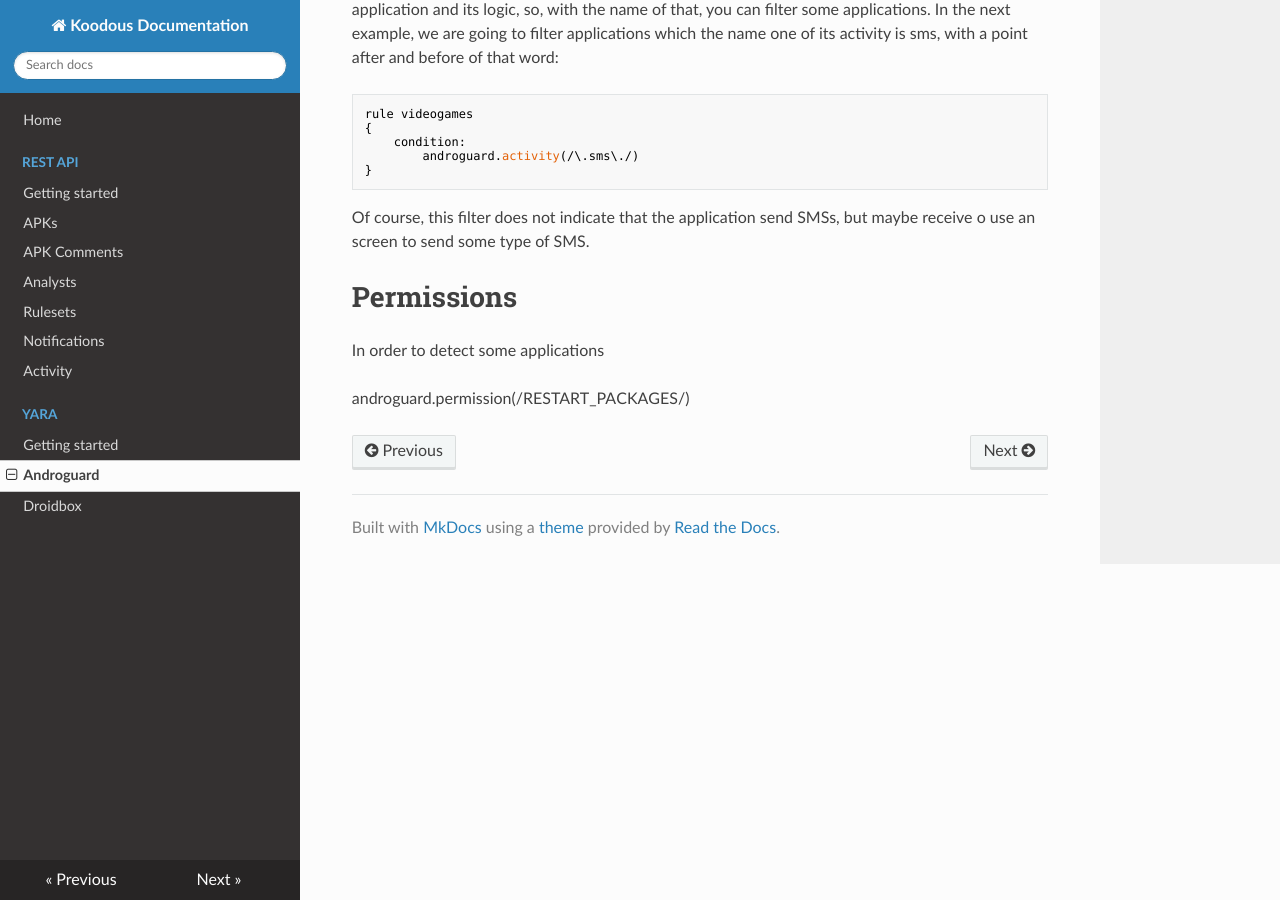
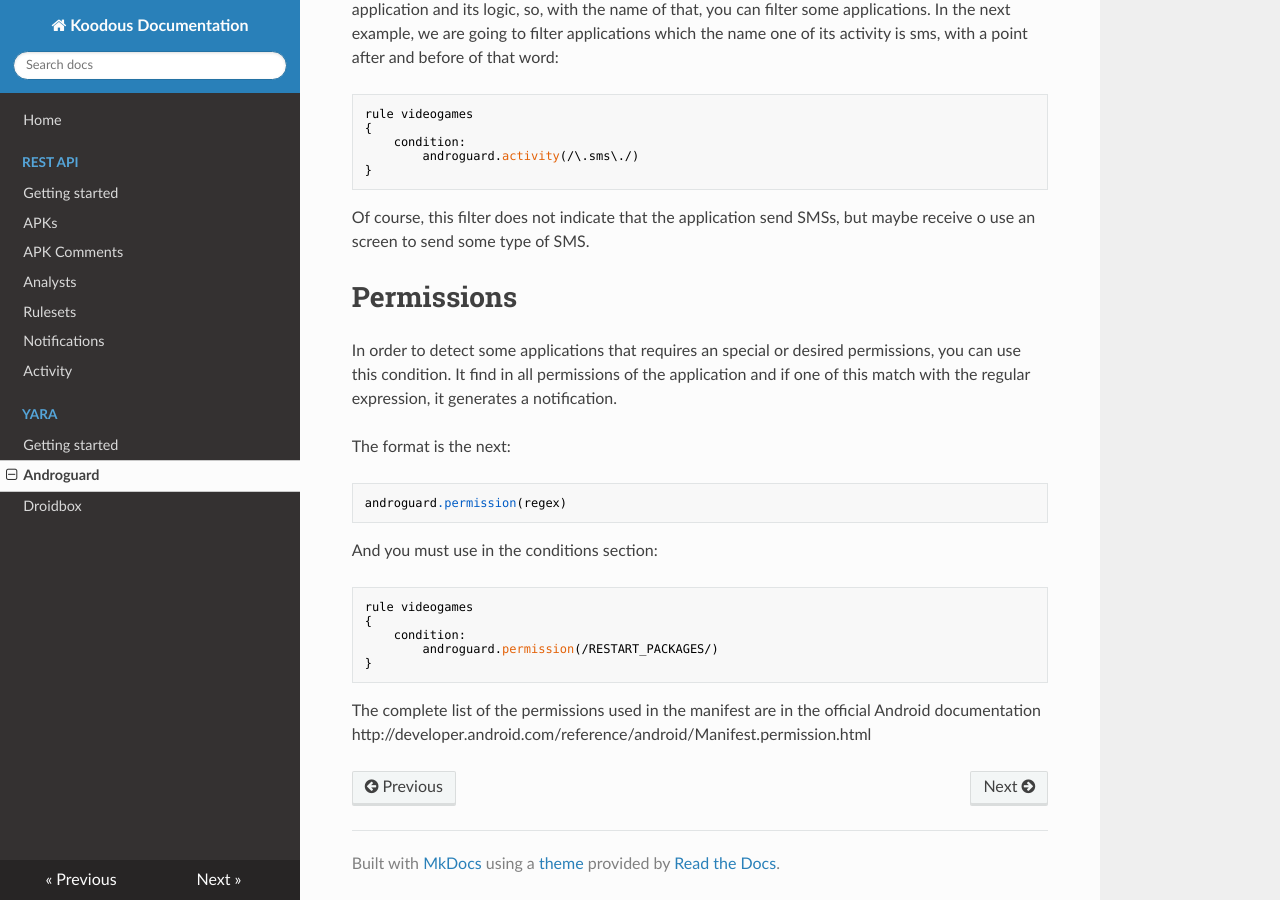
Before and after one commit to Koodous/docs.koodous.com, an MkDocs documentation site: the page built from docs/yara/androguard.md, in a window 1280 px wide and 900 px high, scrolled down 886 px. Built offline with MkDocs 1.6.1, drawn with Linux system fonts in a browser that asks for light colours; nearby versions of some CDN libraries; old or Windows-style settings are respelled for this version of MkDocs.

Commit message:
Added the filter androguard.permissions()

````diff
--- a/docs/yara/androguard.md
+++ b/docs/yara/androguard.md
@@ -44,6 +44,21 @@ Of course, this filter does not indicate that the application send SMSs, but may
 
 # Permissions
 
-In order to detect some applications
+In order to detect some applications that requires an special or desired permissions, you can use this condition. It find in all permissions of the application and if one of this match with the regular expression, it generates a notification.
 
-androguard.permission(/RESTART_PACKAGES/)
+The format is the next:
+```
+androguard.permission(regex)
+```
+
+And you must use in the conditions section:
+
+```
+rule videogames
+{
+	condition:
+		androguard.permission(/RESTART_PACKAGES/)
+}
+```
+
+The complete list of the permissions used in the manifest are in the official Android documentation http://developer.android.com/reference/android/Manifest.permission.html
````
